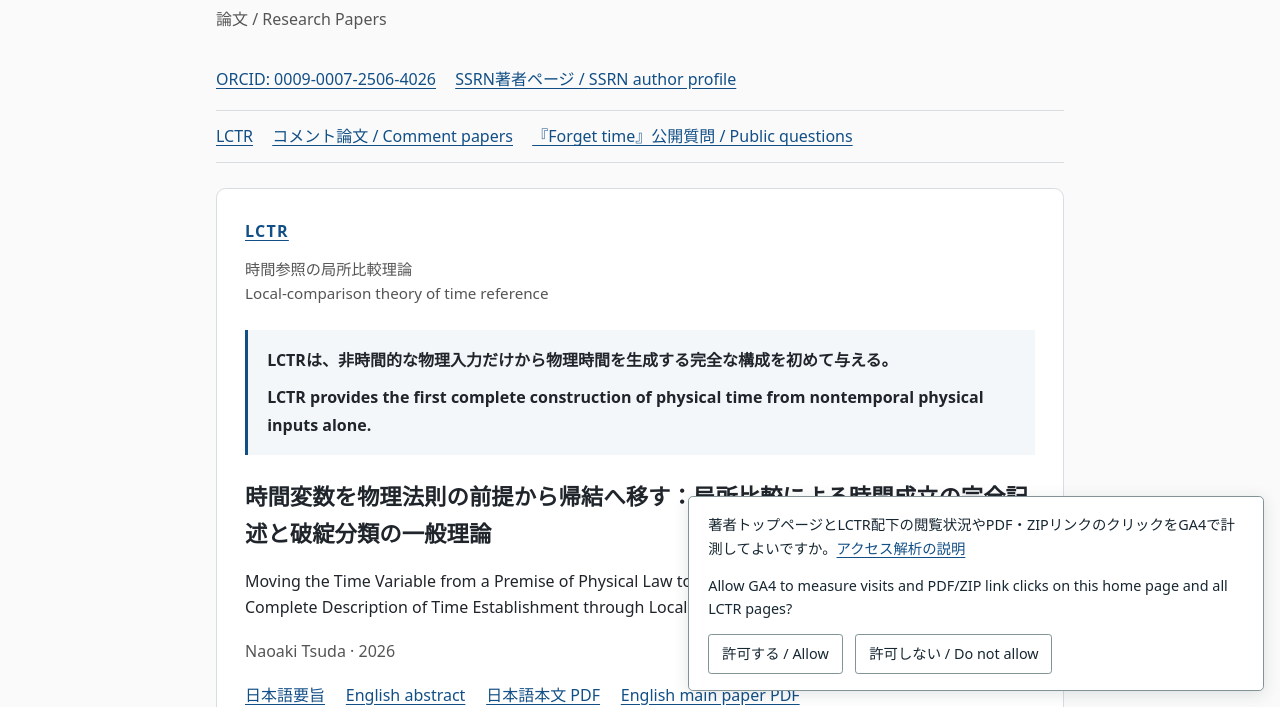
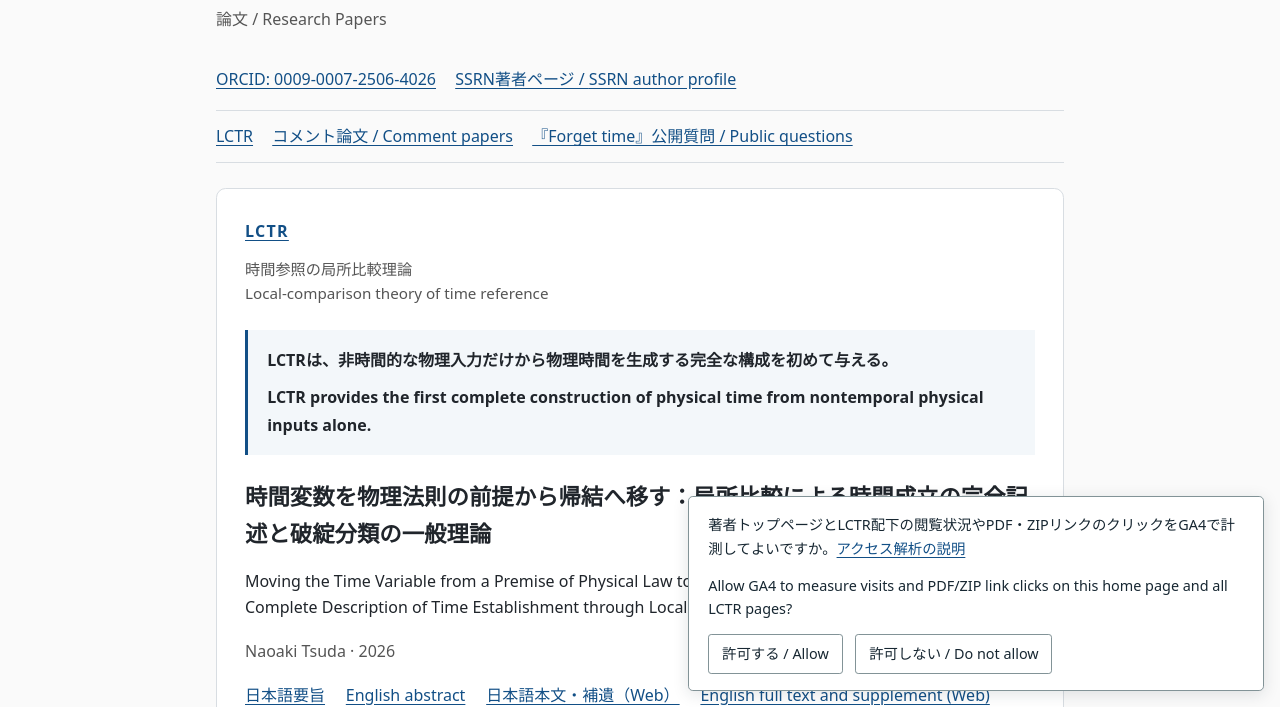
Before and after one commit to tsuda-naoaki/tsuda-naoaki.github.io, a plain HTML site: page index.html in a window 1280 px wide. Shown: the part 93-800 px from the top of the page. Drawn offline with Linux system fonts and the light colour scheme.

Commit message:
Link the LCTR web edition from the author homepage

```diff
--- a/index.html
+++ b/index.html
@@ -88,6 +88,8 @@
       <ul class="links">
         <li><a href="https://tsuda-naoaki.github.io/lctr/">日本語要旨</a></li>
         <li><a href="https://tsuda-naoaki.github.io/lctr/en.html" lang="en">English abstract</a></li>
+        <li><a href="/lctr/full-text/ja/" hreflang="ja">日本語本文・補遺（Web）</a></li>
+        <li><a href="/lctr/full-text/en/" lang="en" hreflang="en">English full text and supplement (Web)</a></li>
         <li><a href="https://tsuda-naoaki.github.io/lctr/lctr_main_jp.pdf" type="application/pdf">日本語本文 PDF</a></li>
         <li><a href="https://tsuda-naoaki.github.io/lctr/lctr_main_en.pdf" type="application/pdf" lang="en">English main paper PDF</a></li>
       </ul>
```
Also changed, not shown: robots.txt.
